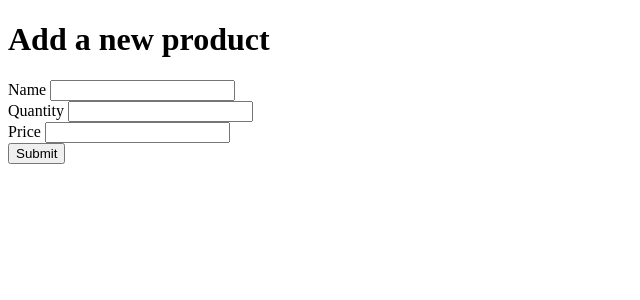
After one commit to cfrida95/products, a PHP site: page /oop/create.php in a window 1280 px wide. The commit adds this page. Shown: the top 300 px of the page, without its empty margins (0-640 px from the left). Run offline with PHP 8.4, Linux system fonts and the light colour scheme.

Commit message:
Updated code

```diff
--- a/oop/Product.php
+++ b/oop/Product.php
@@ -1,11 +1,4 @@
 <?php
-
-/**
- * Created by PhpStorm.
- * User: Frida
- * Date: 04-May-18
- * Time: 12:34 AM
- */
 
 include 'DatabaseHandler.php';
 
@@ -19,21 +12,99 @@ class Product
         $results = mysqli_query($conn, $sql);
 
 //        print_r($results);
+        mysqli_close($conn);
         return $results;
+    }
+
+    /**
+     * Function for validating the input data.
+     * @param $data
+     * @return string
+     */
+    public function test_input($data)
+    {
+        $data = trim($data);
+        $data = stripslashes($data);
+        $data = htmlspecialchars($data);
+        return $data;
     }
 
     public function addNewProduct(){
         $connection = new DatabaseHandler();
         $conn = $connection->connectToDatabase();
+
+        if (isset($_POST['submit'])) {
+            $name = $this->test_input($_POST['name']);
+            $quantity = $this->test_input($_POST['quantity']);
+            $price = $this->test_input($_POST['price']);
+
+            // attempt insert query execution
+            $sql = "INSERT INTO products (name, quantity, price) VALUES ('$name', '$quantity', '$price')";
+            if (mysqli_query($conn, $sql)) {
+                $_SESSION['message'] = "Record added successfully.";
+                header('Location: index.php');
+            } else {
+                echo "ERROR: Could not able to execute $sql. " . mysqli_error($conn);
+                exit();
+            }
+
+            // close connection
+            mysqli_close($conn);
+        }
     }
+
+
 
     public function editProduct(){
         $connection = new DatabaseHandler();
         $conn = $connection->connectToDatabase();
+
+        if (isset($_POST['update'])) {
+            $id = $_POST['id'];
+            $name = $_POST['name'];
+            $quantity = $_POST['quantity'];
+            $price = $_POST['price'];
+
+            //updating the table
+            $result = mysqli_query($conn, "UPDATE products SET name='$name',quantity='$quantity',price='$price' WHERE id=$id");
+
+            $_SESSION['message'] = "Record updated successfully".
+            //Redirect to homepage
+            header('Location: index.php');
+            return $result;
+
+        }
+
+        if (isset($_GET["id"]) && !empty(trim($_GET["id"]))) {
+
+            $id = $_GET['id'];
+
+            //selecting data associated with this particular id
+            $result = mysqli_query($conn, "SELECT * FROM products WHERE id=$id");
+
+            while ($res = mysqli_fetch_array($result)) {
+                $name = $res['name'];
+                $quantity = $res['quantity'];
+                $price = $res['price'];
+            }
+
+            return array($name,$quantity,$price);
+
+        }
+
     }
 
     public function deleteProduct(){
         $connection = new DatabaseHandler();
         $conn = $connection->connectToDatabase();
+
+
+        $id = $_GET['id'];
+
+        //deleting the row from table
+        $result = mysqli_query($conn, "DELETE FROM products WHERE id=$id");
+        $_SESSION['message'] = "Record deleted successfully.";
+        header('Location: index.php');
+
     }
 }
--- /dev/null
+++ b/oop/create.php
@@ -0,0 +1,42 @@
+<?php
+
+include_once 'Product.php';
+session_start();
+$product = new Product();
+//$listOfProducts = $product->getAllProducts();
+$product->addNewProduct();
+
+?>
+
+<!DOCTYPE html>
+<html lang="en">
+<head>
+    <meta charset="UTF-8">
+    <title>Add new product</title>
+</head>
+<body>
+<div>
+    <h1>Add a new product</h1>
+
+    <form action="create.php" method='POST'>
+        <div class="input-group">
+            <label>Name</label>
+            <input type="text" name="name" value="" required>
+        </div>
+        <div class="input-group">
+            <label>Quantity</label>
+            <input type="text" name="quantity" value="" required>
+        </div>
+
+        <div class="input-group">
+            <label>Price</label>
+            <input type="text" name="price" value="" required>
+        </div>
+
+        <input type="submit" name="submit" value="Submit" />
+
+    </form>
+
+</div>
+</body>
+</html>
--- /dev/null
+++ b/oop/delete.php
@@ -0,0 +1,6 @@
+<?php
+//including the database connection file
+include("Product.php");
+
+$product = new Product();
+$product->deleteProduct();
```
Also changed, not shown: oop/edit.php (added, +47 -0 lines), oop/index.php (+14 -7 lines), oop/main.php (deleted, +0 -12 lines).
